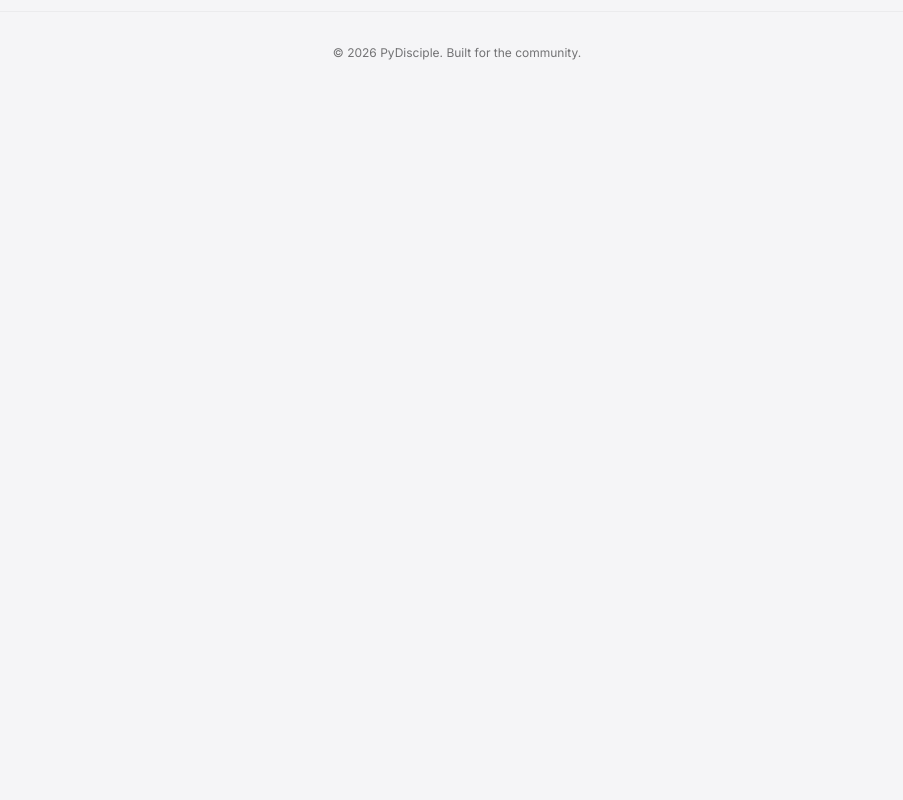
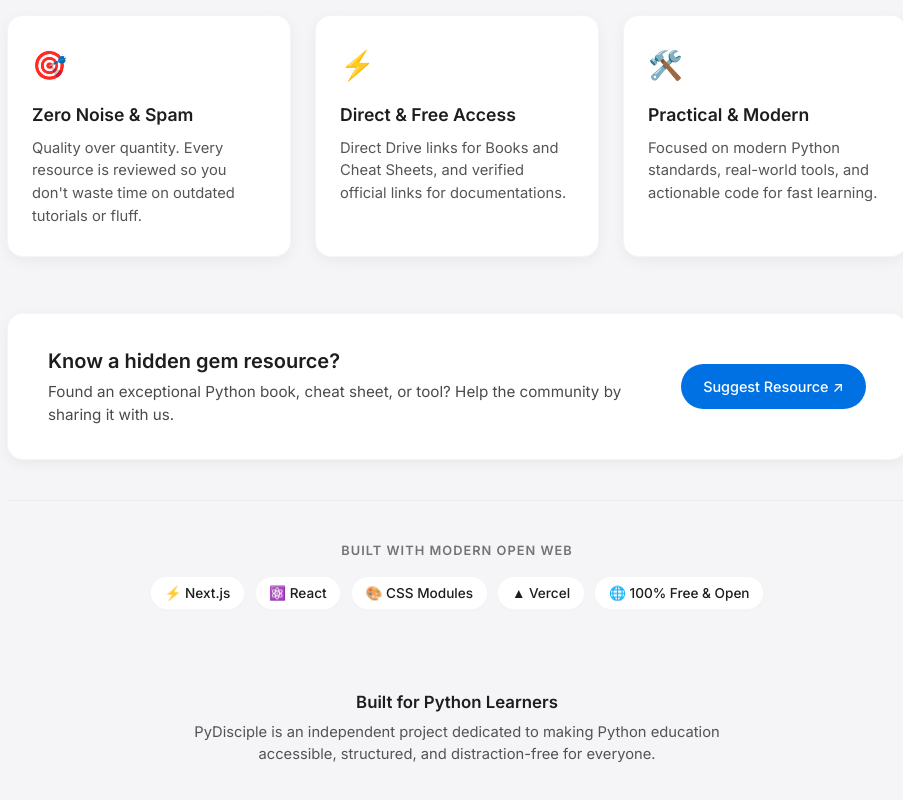
Before and after one commit to JAGDISH-SALI-0010/website-project, a Next.js app: page /about in a window 1280 px wide. Shown: the part 700-1500 px from the top of the page, without its empty margins (183-1086 px from the left). Before the commit the page ends 800 px from the top, so only its background shows below. Built offline with nearby package versions, Linux system fonts and the light colour scheme.

Commit message:
Complete About page with curation principles, suggestion CTA, tech badges, and creator note

```diff
--- /dev/null
+++ b/src/app/about/About.module.css
@@ -0,0 +1,191 @@
+.section {
+  margin-top: 4rem;
+}
+
+.sectionTitle {
+  font-size: 1.5rem;
+  font-weight: 600;
+  margin-bottom: 2rem;
+  text-align: center;
+  letter-spacing: -0.02em;
+}
+
+.grid {
+  display: grid;
+  grid-template-columns: repeat(3, 1fr);
+  gap: 1.5rem;
+  max-width: 900px;
+  margin: 0 auto;
+}
+
+.card {
+  background: var(--card-bg, #ffffff);
+  border: 1px solid var(--card-border, #e5e7eb);
+  border-radius: 16px;
+  padding: 1.75rem 1.5rem;
+  box-shadow: var(--card-shadow, 0 1px 3px rgba(0, 0, 0, 0.04));
+  transition: transform 0.2s ease, box-shadow 0.2s ease;
+  display: flex;
+  flex-direction: column;
+}
+
+.card:hover {
+  transform: translateY(-3px);
+  box-shadow: 0 8px 20px rgba(0, 0, 0, 0.06);
+}
+
+.cardIcon {
+  font-size: 1.75rem;
+  margin-bottom: 1rem;
+}
+
+.cardTitle {
+  font-size: 1.1rem;
+  font-weight: 600;
+  margin-bottom: 0.5rem;
+  color: var(--foreground, #111827);
+}
+
+.cardText {
+  font-size: 0.92rem;
+  line-height: 1.55;
+  color: var(--foreground, #4b5563);
+  opacity: 0.75;
+  margin: 0;
+}
+
+@media (max-width: 768px) {
+  .grid {
+    grid-template-columns: 1fr;
+    gap: 1rem;
+  }
+
+  .section {
+    margin-top: 3rem;
+  }
+}
+
+.ctaBox {
+  display: flex;
+  align-items: center;
+  justify-content: space-between;
+  gap: 2rem;
+  background: var(--card-bg, #ffffff);
+  border: 1px solid var(--card-border, #e5e7eb);
+  border-radius: 16px;
+  padding: 2rem 2.5rem;
+  max-width: 900px;
+  margin: 3.5rem auto 0;
+  box-shadow: var(--card-shadow, 0 1px 3px rgba(0, 0, 0, 0.04));
+}
+
+.ctaContent {
+  flex: 1;
+}
+
+.ctaTitle {
+  font-size: 1.25rem;
+  font-weight: 600;
+  margin-bottom: 0.35rem;
+  color: var(--foreground, #111827);
+}
+
+.ctaText {
+  font-size: 0.95rem;
+  color: var(--foreground, #6b7280);
+  opacity: 0.8;
+  margin: 0;
+  line-height: 1.5;
+}
+
+.ctaButton {
+  display: inline-flex;
+  align-items: center;
+  justify-content: center;
+  background: #0071e3;
+  color: #ffffff;
+  font-weight: 500;
+  font-size: 0.9rem;
+  padding: 0.75rem 1.4rem;
+  border-radius: 980px;
+  text-decoration: none;
+  white-space: nowrap;
+  transition: all 0.2s ease;
+}
+
+.ctaButton:hover {
+  background: #0077ed;
+  transform: translateY(-1px);
+}
+
+@media (max-width: 768px) {
+  .ctaBox {
+    flex-direction: column;
+    text-align: center;
+    padding: 1.75rem 1.25rem;
+    gap: 1.25rem;
+  }
+
+  .ctaButton {
+    width: 100%;
+  }
+}
+
+.techSection {
+  text-align: center;
+  padding: 2.5rem 0 1rem;
+  max-width: 900px;
+  margin: 2.5rem auto 0;
+  border-top: 1px solid var(--card-border, #e5e7eb);
+}
+
+.techLabel {
+  display: block;
+  font-size: 0.8rem;
+  font-weight: 600;
+  text-transform: uppercase;
+  letter-spacing: 0.08em;
+  color: var(--foreground, #9ca3af);
+  opacity: 0.6;
+  margin-bottom: 1rem;
+}
+
+.techBadges {
+  display: flex;
+  flex-wrap: wrap;
+  justify-content: center;
+  gap: 0.6rem;
+}
+
+.badge {
+  background: var(--card-bg, #ffffff);
+  border: 1px solid var(--card-border, #e5e7eb);
+  padding: 0.35rem 0.85rem;
+  border-radius: 980px;
+  font-size: 0.85rem;
+  color: var(--foreground, #374151);
+  font-weight: 500;
+  box-shadow: 0 1px 2px rgba(0, 0, 0, 0.02);
+}
+
+.creatorSection {
+  text-align: center;
+  max-width: 600px;
+  margin: 2.5rem auto 0;
+  padding: 1.5rem;
+}
+
+.creatorTitle {
+  font-size: 1.05rem;
+  font-weight: 600;
+  color: var(--foreground, #111827);
+  margin-bottom: 0.4rem;
+}
+
+.creatorText {
+  font-size: 0.92rem;
+  line-height: 1.5;
+  color: var(--foreground, #6b7280);
+  opacity: 0.75;
+  margin: 0;
+}
--- a/src/app/about/page.js
+++ b/src/app/about/page.js
@@ -1,4 +1,5 @@
 import SectionHeading from "@/components/shared/SectionHeading";
+import styles from "./About.module.css";
 
 export const metadata = {
   title: "About | PyDisciple",
@@ -7,7 +8,7 @@ export const metadata = {
 
 export default function AboutPage() {
   return (
-    <div className="fade-in" style={{ padding: "4rem 0" }}>
+    <div className="fade-in" style={{ padding: "4rem 0 6rem" }}>
       <div className="container">
         <SectionHeading
           title="About PyDisciple"
@@ -25,6 +26,74 @@ export default function AboutPage() {
             Whether you are just starting out with <code>print("Hello, World!")</code> or building advanced Python applications, PyDisciple is designed to grow with you. Our mission is simple: help you master Python—without the noise.
           </p>
         </div>
+
+        {/* Feature 1: Curation Principles */}
+        <section className={`${styles.section} slide-up`}>
+          <h2 className={styles.sectionTitle}>Our Curation Principles</h2>
+          <div className={styles.grid}>
+            <div className={styles.card}>
+              <div className={styles.cardIcon}>🎯</div>
+              <h3 className={styles.cardTitle}>Zero Noise & Spam</h3>
+              <p className={styles.cardText}>
+                Quality over quantity. Every resource is reviewed so you don't waste time on outdated tutorials or fluff.
+              </p>
+            </div>
+
+            <div className={styles.card}>
+              <div className={styles.cardIcon}>⚡</div>
+              <h3 className={styles.cardTitle}>Direct & Free Access</h3>
+              <p className={styles.cardText}>
+                Direct Drive links for Books and Cheat Sheets, and verified official links for documentations.
+              </p>
+            </div>
+
+            <div className={styles.card}>
+              <div className={styles.cardIcon}>🛠️</div>
+              <h3 className={styles.cardTitle}>Practical & Modern</h3>
+              <p className={styles.cardText}>
+                Focused on modern Python standards, real-world tools, and actionable code for fast learning.
+              </p>
+            </div>
+          </div>
+        </section>
+
+        {/* Feature 2: Suggest a Resource */}
+        <div className={`${styles.ctaBox} slide-up`}>
+          <div className={styles.ctaContent}>
+            <h3 className={styles.ctaTitle}>Know a hidden gem resource?</h3>
+            <p className={styles.ctaText}>
+              Found an exceptional Python book, cheat sheet, or tool? Help the community by sharing it with us.
+            </p>
+          </div>
+          <a
+            href="https://forms.gle/5NxEV4UaYoLa9gbR6"
+            target="_blank"
+            rel="noopener noreferrer"
+            className={styles.ctaButton}
+          >
+            Suggest Resource ↗
+          </a>
+        </div>
+
+        {/* Feature 3: Built With Tech Stack */}
+        <section className={`${styles.techSection} slide-up`}>
+          <span className={styles.techLabel}>Built With Modern Open Web</span>
+          <div className={styles.techBadges}>
+            <span className={styles.badge}>⚡ Next.js</span>
+            <span className={styles.badge}>⚛️ React</span>
+            <span className={styles.badge}>🎨 CSS Modules</span>
+            <span className={styles.badge}>▲ Vercel</span>
+            <span className={styles.badge}>🌐 100% Free & Open</span>
+          </div>
+        </section>
+
+        {/* Feature 4: Creator / Community Note */}
+        <div className={`${styles.creatorSection} slide-up`}>
+          <h3 className={styles.creatorTitle}>Built for Python Learners</h3>
+          <p className={styles.creatorText}>
+            PyDisciple is an independent project dedicated to making Python education accessible, structured, and distraction-free for everyone.
+          </p>
+        </div>
       </div>
     </div>
   );
```
